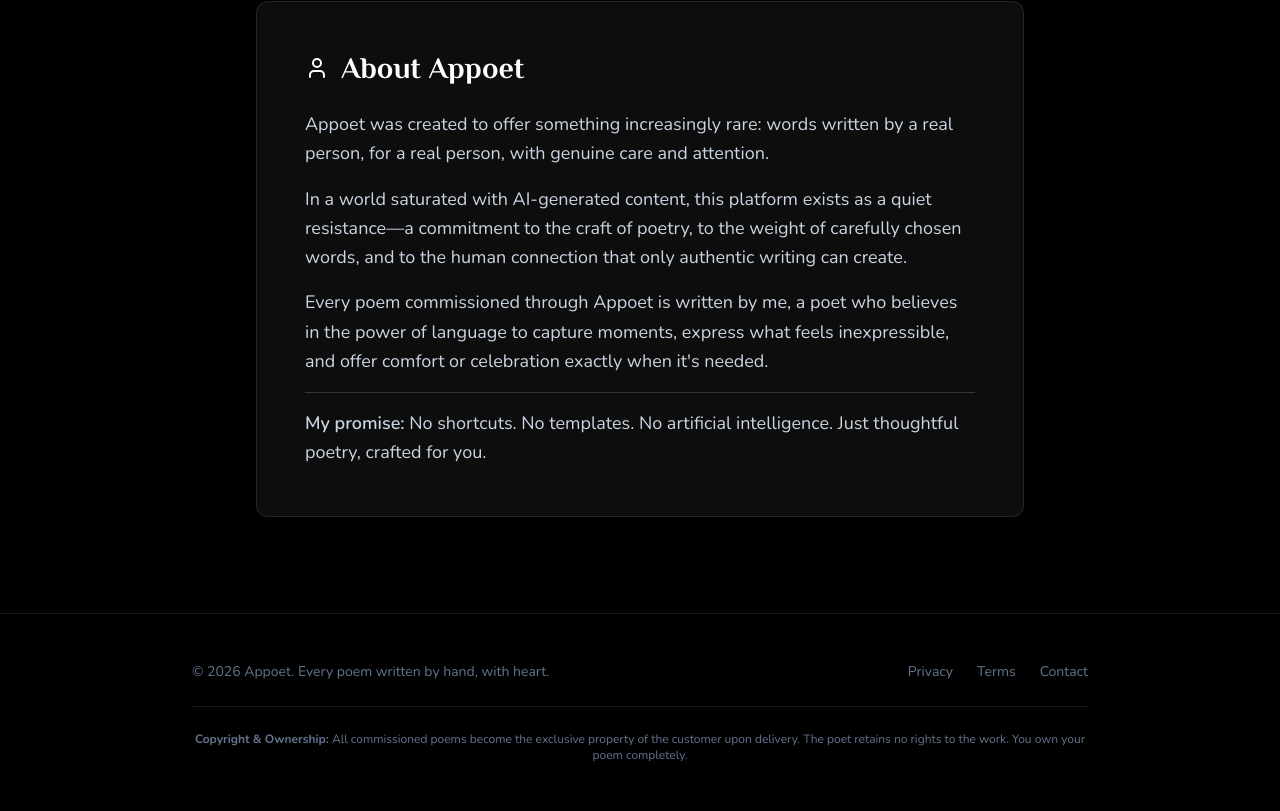
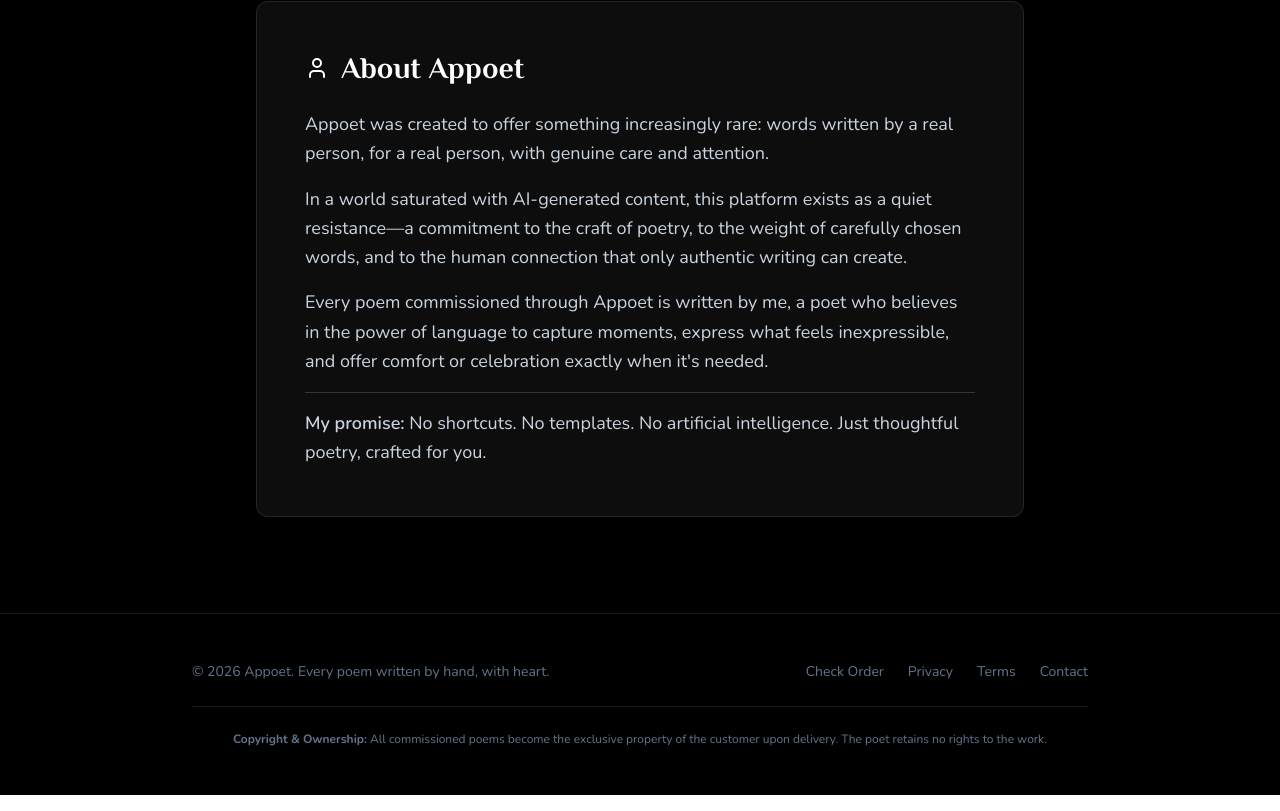
Before and after one commit to dericktrichard/appoet, a Next.js app: page / in a window 1280 px wide. Shown: the part 1592-2403 px from the top of the page. Built offline with nearby package versions, Linux system fonts and the light colour scheme; no server answers; the database is empty.

Commit message:
Working full app version 2

```diff
--- a/components/landing/LandingPage.tsx
+++ b/components/landing/LandingPage.tsx
@@ -4,6 +4,7 @@ import { useState, useEffect } from 'react';
 import { motion } from 'framer-motion';
 import { Moon, Sun, Feather, Clock, Sparkles, User, Heart } from 'lucide-react';
 import CheckoutModal from '@/components/checkout/CheckoutModal';
+import Link from 'next/link';
 
 interface Tier {
   id: string;
@@ -530,6 +531,15 @@ export default function LandingPage() {
               © 2026 Appoet. Every poem written by hand, with heart.
             </p>
             <div className="flex gap-6">
+              <Link
+                href="/check-order"
+                className={`text-sm transition-colors ${
+                  isDark ? 'text-slate-500 hover:text-white' : 'text-slate-600 hover:text-slate-900'
+                }`}
+                style={{ fontFamily: 'Nunito, sans-serif' }}
+              >
+                Check Order
+              </Link>
               <a
                 href="#"
                 className={`text-sm transition-colors ${
@@ -570,7 +580,7 @@ export default function LandingPage() {
             style={{ fontFamily: 'Nunito, sans-serif' }}
             >
               <strong>Copyright & Ownership:</strong> All commissioned poems become the exclusive property of the customer upon delivery.
-              The poet retains no rights to the work. You own your poem completely.
+              The poet retains no rights to the work.
             </p>
           </div>
         </div>
```
